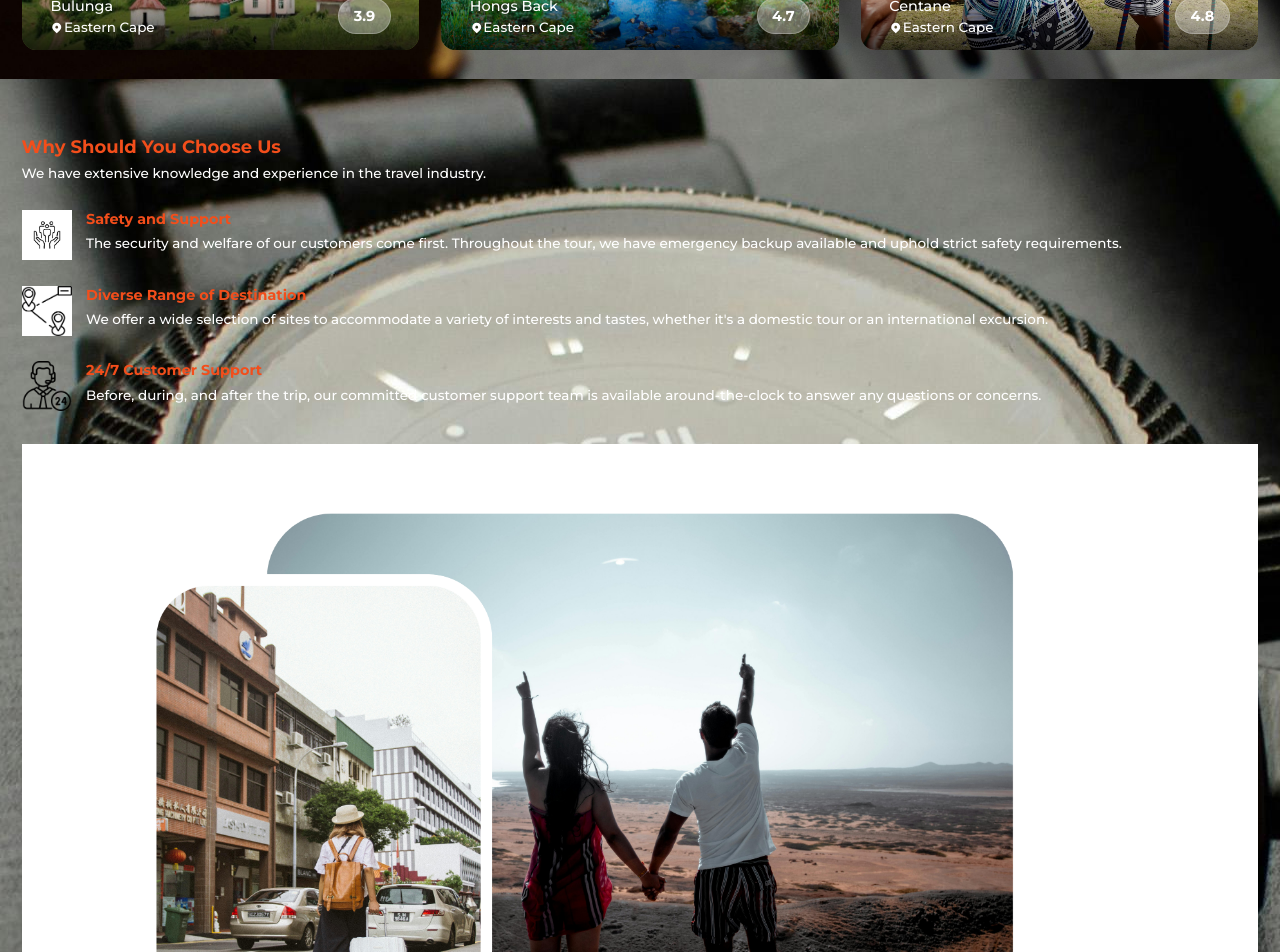
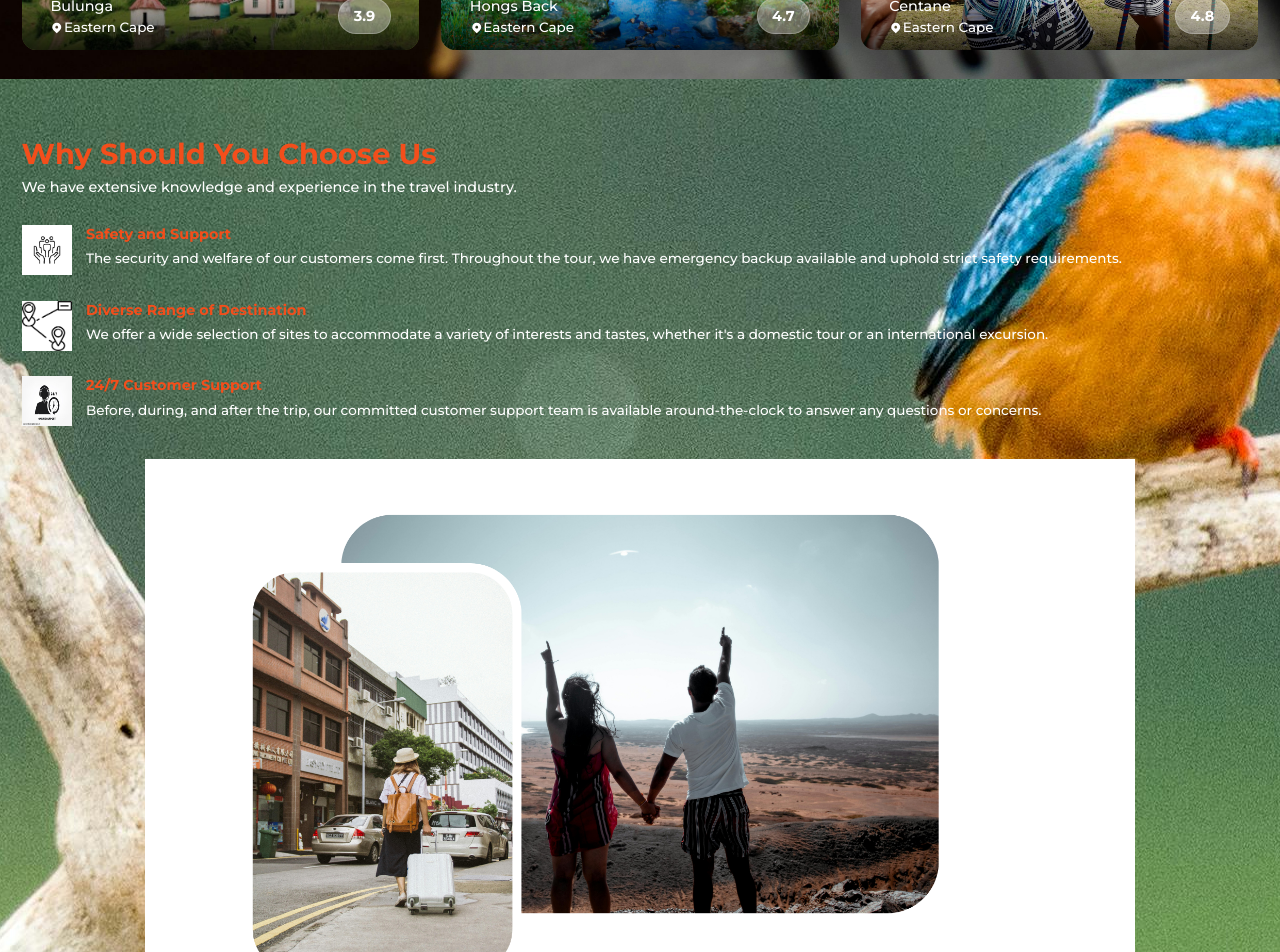
Before and after one commit to Chuma-rxt/TravelProject, a React (Vite) app: page / in a window 1280 px wide. Shown: the part 2380-3332 px from the top of the page. Built offline with nearby package versions, Linux system fonts and the light colour scheme.

Commit message:
portfolio changes

```diff
--- a/src/Components/Portfolio/Portfolio.jsx
+++ b/src/Components/Portfolio/Portfolio.jsx
@@ -4,7 +4,7 @@ import './Portfolio.scss';
 
 import icon1 from '../../Assets/icon1.jpg'
 import icon2 from '../../Assets/destination1.jpg'
-import icon3 from '../../Assets/24-hours-support.png'
+import icon3 from '../../Assets/7d0e6ce6ff877a4d4cbc7f2349a0a428.jpg'
 import image from '../../Assets/Untitled design.png';
 
 const Portfolio = () => {
--- a/src/Components/Portfolio/Portfolio.scss
+++ b/src/Components/Portfolio/Portfolio.scss
@@ -31,7 +31,7 @@ root{
 
 .portfolio {
     /* Add background image URL and other styles */
-    background-image: url('../../Assets/pexels-omar-markhieh-1438863.jpg');
+    background-image: url('../../Assets/pexels-tamilanban-subramanian-9719999.jpg');
     background-position: center;
     background-repeat: no-repeat;
     // padding: 50px 0; /* Adjust padding as needed */
@@ -121,3 +121,38 @@ root{
             }
         }
     }
+
+    @media screen and (min-width: 660px){
+        .portfolio{
+            .secContainer{
+                .leftContent{
+                    .secHeading{
+
+                        h3{
+                            font-size: 2rem;
+                        }
+                        p{
+                            font-size: var(--h3FontSize);
+                        }
+                    }
+                    grid{
+                        grid-template-columns: repeat(2, 1fr);
+                        .singlePortfolio{
+                            gap: 1.5rem;
+                        }
+                    }
+
+                }
+            }
+
+            .rightContent{
+                margin: auto;
+                display: flex;
+                align-items: center;
+                img{
+                    margin: auto;
+                    max-width: 80%;
+                }
+            }
+        }
+    }
```
Also changed, not shown: src/Assets/7d0e6ce6ff877a4d4cbc7f2349a0a428.jpg (added).
